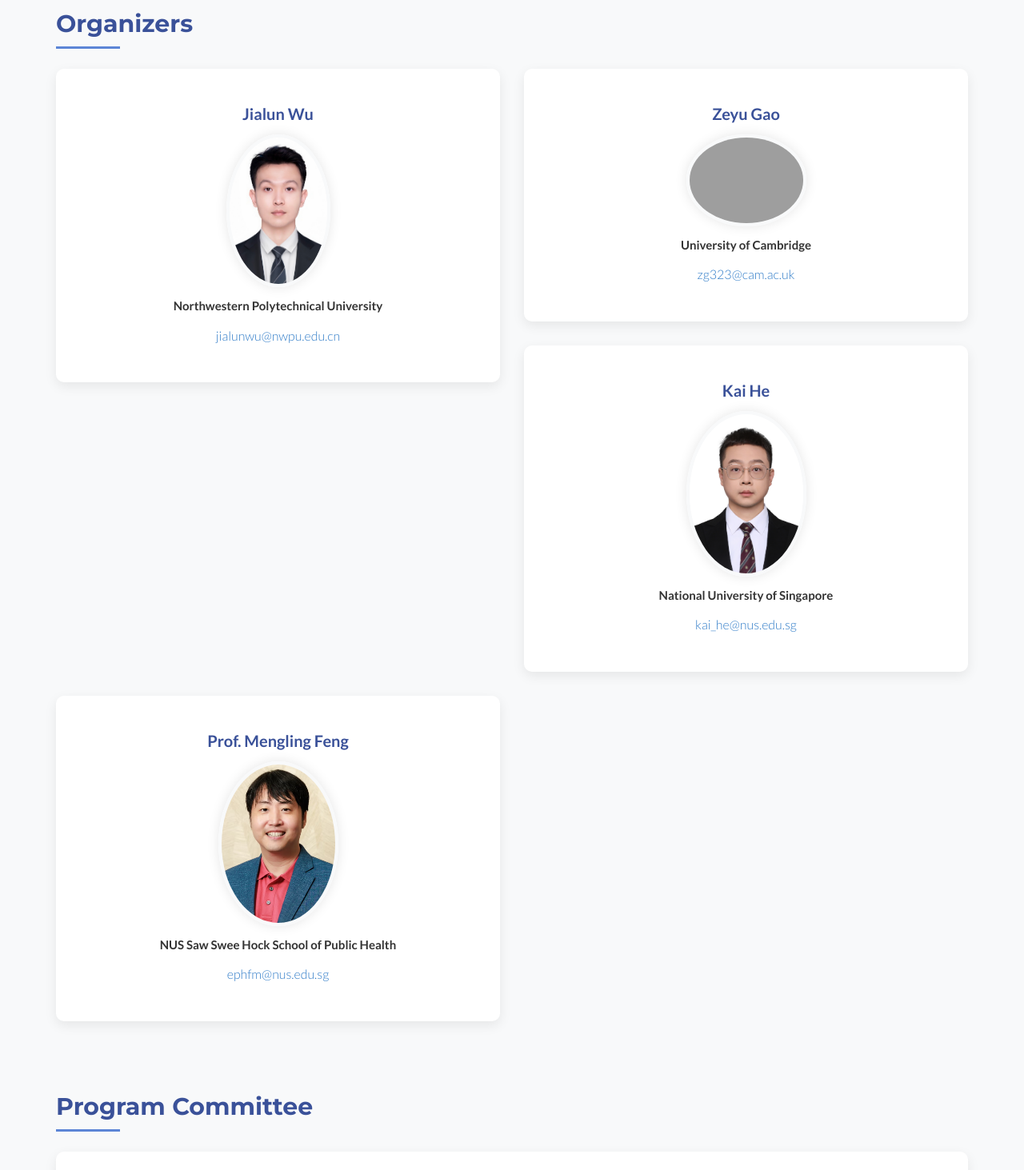
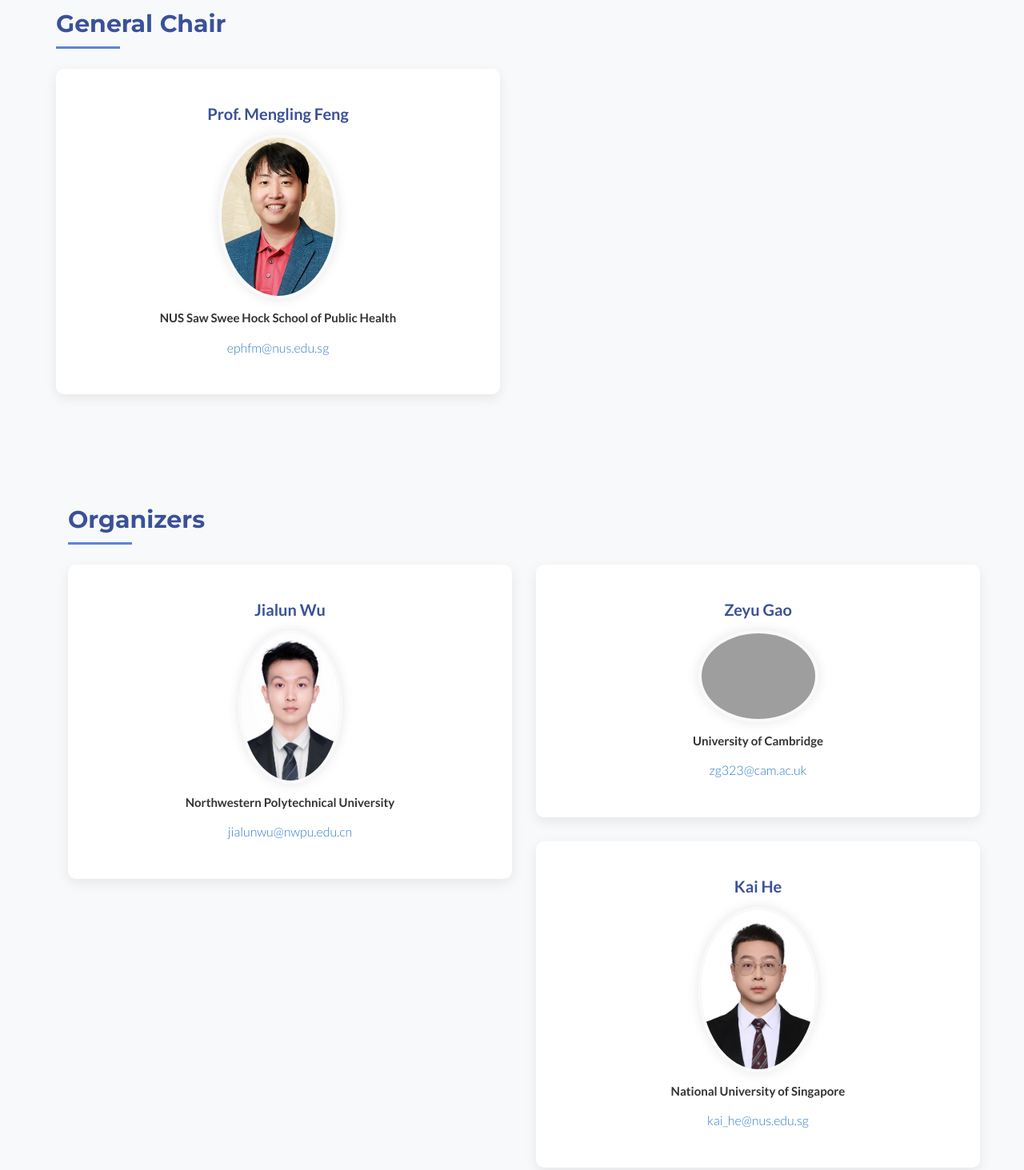
Before and after one commit to AI-PrecMed/AI-PrecMed.github.io, a plain HTML site: page index.html in a window 1280 px wide. Shown: the part 3000-4463 px from the top of the page at 80% size. Drawn offline with Linux system fonts and the light colour scheme; grey boxes are pictures that could not be loaded; a web font is replaced by a local one.

Commit message:
Add files via upload

```diff
--- a/index.html
+++ b/index.html
@@ -472,6 +472,22 @@
 
 <div id="organizers" class="content-section-b" style="border-top: 0">
   <div class="container">
+    <h3 class="section-heading">General Chair</h3>
+    <div class="row">
+      <div class="col-sm-6">
+        <div class="organizer-card wow fadeInUp" data-animation-delay="500">
+          <h4 class="text-center"><a target="_blank" style="text-decoration: none; color: #3a5199;">Prof. Mengling Feng</a></h4>
+          <center>
+            <img class="img-responsive img-circle" height="150px" width="150px" src="img/organizer/ProfFeng.jpg" alt="Mengling Feng">
+            <h5 class="text-center">NUS Saw Swee Hock School of Public Health</h5>
+            <p class="text-center" style="margin-top: 10px;"><a href="mailto:ephfm@nus.edu.sg">ephfm@nus.edu.sg</a></p>
+          </center>
+        </div>
+      </div>
+    </div>
+
+<div id="organizers" class="content-section-b" style="border-top: 0">
+  <div class="container">
     <h3 class="section-heading">Organizers</h3>
     <div class="row">
       <div class="col-sm-6">
@@ -504,7 +520,7 @@
           </center>
         </div>
       </div>
-      <!-- <div class="col-sm-6">
+      <div class="col-sm-6">
         <div class="organizer-card wow fadeInUp" data-animation-delay="400">
           <h4 class="text-center"><a target="_blank" style="text-decoration: none; color: #3a5199;">Qika Lin</a></h4>
           <center>
@@ -513,7 +529,7 @@
             <p class="text-center" style="margin-top: 10px;"><a href="mailto:linqika@nus.edu.sg">linqika@nus.edu.sg</a></p>
           </center>
         </div>
-      </div> -->
+      </div>
       <!-- <div class="col-sm-6">
         <div class="organizer-card wow fadeInUp" data-animation-delay="500">
           <h4 class="text-center"><a target="_blank" style="text-decoration: none; color: #3a5199;">Ines Machado</a></h4>
@@ -524,16 +540,6 @@
           </center>
         </div>
       </div> -->
-      <div class="col-sm-6">
-        <div class="organizer-card wow fadeInUp" data-animation-delay="500">
-          <h4 class="text-center"><a target="_blank" style="text-decoration: none; color: #3a5199;">Prof. Mengling Feng</a></h4>
-          <center>
-            <img class="img-responsive img-circle" height="150px" width="150px" src="img/organizer/ProfFeng.jpg" alt="Mengling Feng">
-            <h5 class="text-center">NUS Saw Swee Hock School of Public Health</h5>
-            <p class="text-center" style="margin-top: 10px;"><a href="mailto:ephfm@nus.edu.sg">ephfm@nus.edu.sg</a></p>
-          </center>
-        </div>
-      </div>
     </div>
 
     <h3 class="section-heading" style="margin-top: 60px;">Program Committee</h3>
```
